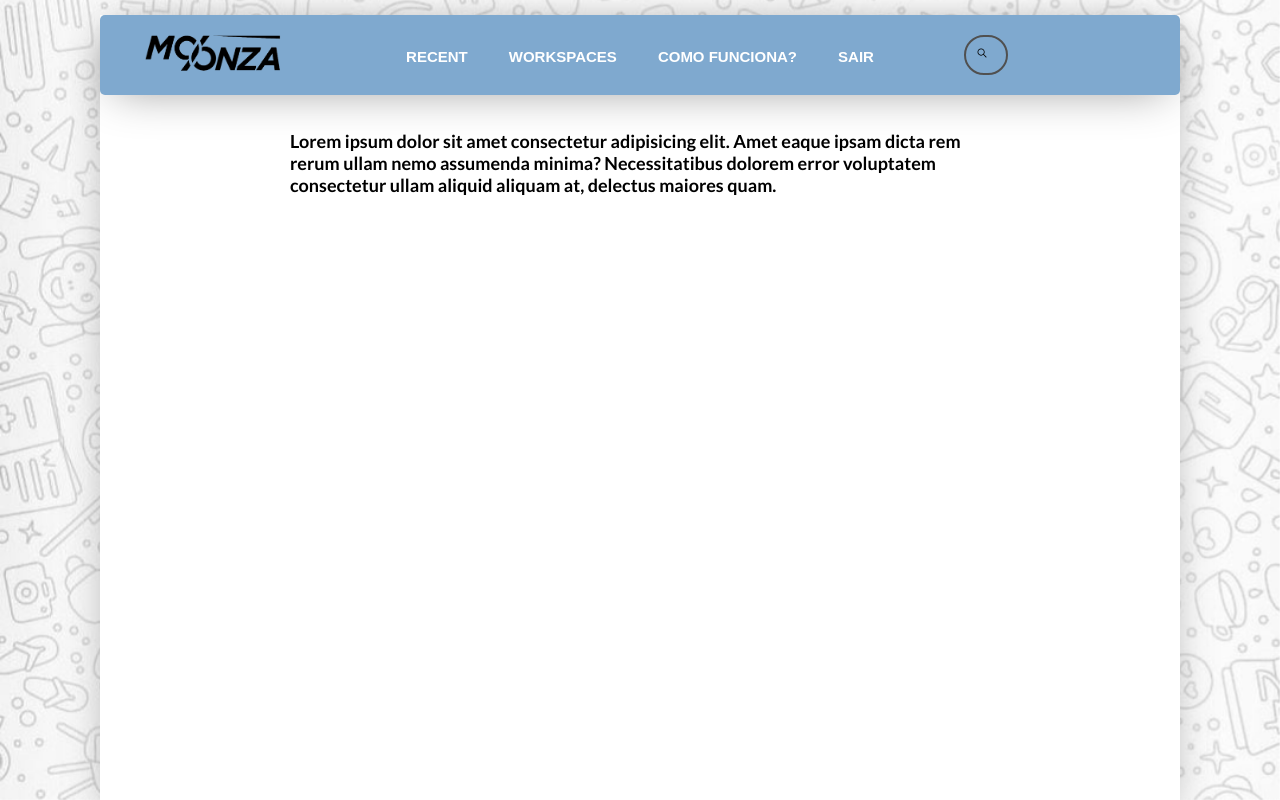
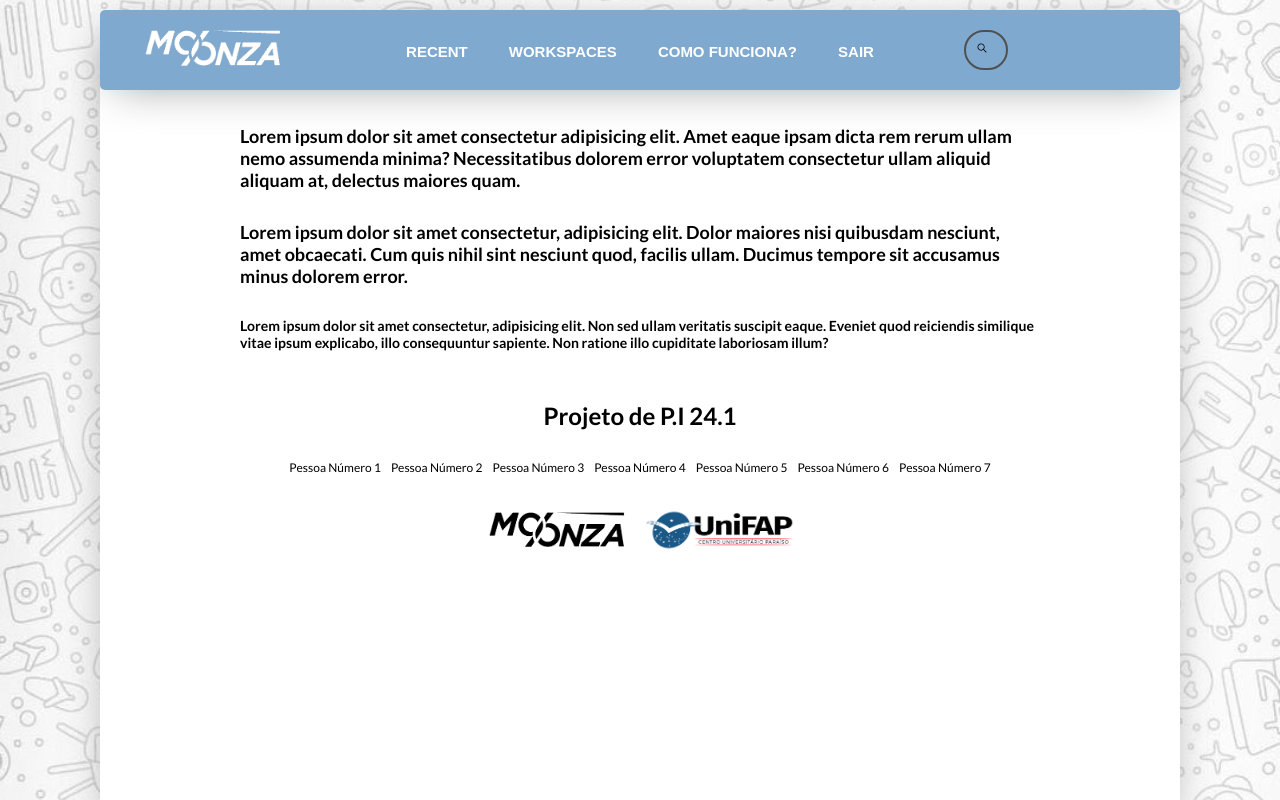
Before and after one commit to JotaEfi/Frontend-ProjetoPI, a React (Create React App) app: page /home in a window 1280 px wide. Built offline with nearby package versions, Linux system fonts and the light colour scheme.

Commit message:
home and task page style edition

```diff
--- a/public/index.html
+++ b/public/index.html
@@ -30,8 +30,7 @@
   </head>
   <body>
     <noscript>You need to enable JavaScript to run this app.</noscript>
-    <div id="root" style="width: 100%;
-     height: 100%;"></div>
+    <div id="root" style="height: 100%;"></div>
     <!--
       This HTML file is a template.
       If you open it directly in the browser, you will see an empty page.
--- /dev/null
+++ b/src/js/components/footer.js
@@ -0,0 +1,29 @@
+import React from "react";
+import ProjectLogo from "../../assets/img/monza-logo4.png";
+import UnifapLogo from "../../assets/img/logo-unifap.png";
+
+// Assuming ProjectLogo is imported or defined somewhere above this line
+// import ProjectLogo from 'path-to-image';
+
+export default function Footer() {
+  return (
+    <footer className="general_footer">
+      <div className="footer_title">
+        <h1>Projeto de P.I 24.1</h1>
+      </div>
+      <div className="footer_colaborators">
+        <p>Pessoa Número 1</p>
+        <p>Pessoa Número 2</p>
+        <p>Pessoa Número 3</p>
+        <p>Pessoa Número 4</p>
+        <p>Pessoa Número 5</p>
+        <p>Pessoa Número 6</p>
+        <p>Pessoa Número 7</p>
+      </div>
+      <div className="footer_logos">
+        <img src={ProjectLogo} alt="" style={{ width: "150px" }} />
+        <img src={UnifapLogo} alt="" style={{ width: "150px" }} />
+      </div>
+    </footer>
+  );
+};
--- a/src/js/pages/home.js
+++ b/src/js/pages/home.js
@@ -1,10 +1,11 @@
 import React from "react";
 import Navbar from "../components/navbar.js";
 import backgroundImage from '../../assets/img/site-background.jpg';
+import Footer from "../components/footer.js"
 export default function Home() {
 
     return (
-        <div className="home">
+        <div className="home pageContainer">
             <img className="background_image" src={backgroundImage} alt="" />
             <div className="white_space">
 
@@ -12,9 +13,13 @@ export default function Home() {
             <Navbar />
             <div className="home_container">
                 <section className="section_project">
-                    <h1>Lorem ipsum dolor sit amet consectetur adipisicing elit. Amet eaque ipsam dicta rem rerum ullam nemo assumenda minima? Necessitatibus dolorem error voluptatem consectetur ullam aliquid aliquam at, delectus maiores quam.</h1>
-                </section>
+                    <div className="text_project_explanation"><h1>Lorem ipsum dolor sit amet consectetur adipisicing elit. Amet eaque ipsam dicta rem rerum ullam nemo assumenda minima? Necessitatibus dolorem error voluptatem consectetur ullam aliquid aliquam at, delectus maiores quam.</h1>
+               <h2    h2>Lorem ipsum dolor sit amet consectetur, adipisicing elit. Dolor maiores nisi quibusdam nesciunt, amet obcaecati. Cum quis nihil sint nesciunt quod, facilis ullam. Ducimus tempore sit accusamus minus dolorem error.</h2>
+               <h3>Lorem ipsum dolor sit amet consectetur, adipisicing elit. Non sed ullam veritatis suscipit eaque. Eveniet quod reiciendis similique vitae ipsum explicabo, illo consequuntur sapiente. Non ratione illo cupiditate laboriosam illum?</h3>
+               </div>
+                     </section>
             </div>
+        <Footer/>
         </div>
     )
 }
--- a/src/js/pages/tasks.js
+++ b/src/js/pages/tasks.js
@@ -7,6 +7,7 @@ import StartComponent from "../components/startComponent.js";
 import FinishedComponent from "../components/finishedComponent.js";
 import backgroundImage from "../../assets/img/site-background.jpg";
 import { Textarea } from "@chakra-ui/react";
+import Footer from "../components/footer.js"
 
 function Home() {
   return (
@@ -19,6 +20,7 @@ function Home() {
         <WaitingComponent />
         <FinishedComponent />
       </section>
+      <Footer />
     </div>
   );
 }
--- a/src/styles/App.css
+++ b/src/styles/App.css
@@ -86,7 +86,7 @@
 
 .nav-bar {
   width: 100%;
-  top: 15px;
+  top: 10px;
   position: fixed;
   align-items: center;
   z-index: 2;
@@ -189,30 +189,11 @@
   justify-content: end;
 }
 
-.toDoContainer {
-  display: grid;
-  grid-template-columns: repeat(3, 1fr);
-  justify-content: space-around;
-  width: 100%;
-  max-width: 1080px;
-  gap: 20px;
-}
-
-.pageContainer {
-  display: flex;
-  justify-content: center;
-  align-items: center;
-}
-
 .home_container {
-  padding-top: 80px;
   display: flex;
   max-width: 800px;
   width: 100%;
   margin: 0 auto;
-}
-.home_container .section_project {
-  padding: 50px;
 }
 
 .background_image {
@@ -228,8 +209,15 @@
   transition: background-size 0.3s;
 }
 
+.text_project_explanation {
+  display: flex;
+  flex-direction: column;
+  gap: 30px;
+}
+
 .tasksComponents {
   border-radius: 5px;
+  position: relative;
   -webkit-box-shadow: 0px 9px 45px -14px rgba(0, 0, 0, 0.41);
   -moz-box-shadow: 0px 9px 45px -14px rgba(0, 0, 0, 0.41);
   box-shadow: 0px 9px 45px -14px rgba(0, 0, 0, 0.41);
@@ -242,7 +230,7 @@
   gap: 15px;
 }
 .tasksComponents h2 {
-  font-size: 2.5rem;
+  font-size: 2rem;
   font-weight: 700;
 }
 .tasksComponents .btnTask {
@@ -263,17 +251,17 @@
   display: flex;
   flex-direction: column;
   gap: 5px;
-  max-height: 200px;
   font-size: 1.5rem;
   color: white;
   padding: 0px;
   background-color: none;
 }
 .tasksComponents .tasks .taskName {
-  font-size: 2rem;
+  font-size: 1.5rem;
 }
 .tasksComponents .tasks .descTask {
   padding: 0px;
+  font-size: 1rem;
   color: rgba(255, 255, 255, 0.671);
 }
 .tasksComponents .task {
@@ -284,6 +272,7 @@
 }
 
 .tasks_component {
+  position: relative;
   display: flex;
   flex-direction: column;
   gap: 10px;
@@ -296,12 +285,21 @@
   padding: 10px;
 }
 
+.toDoContainer {
+  display: grid;
+  grid-template-columns: repeat(3, 1fr);
+  justify-content: space-around;
+  width: 100%;
+  max-width: 1080px;
+  gap: 20px;
+}
+
 .white_space {
   height: 100%;
+  top: 10px;
   background-color: white;
   position: fixed;
   width: 1080px;
-  bottom: 0;
   left: 50%;
   z-index: -1;
   transform: translate(-50%, 15px);
@@ -312,9 +310,41 @@
 
 .pageContainer {
   display: flex;
+  flex-direction: column;
   max-width: 1080px;
   width: 100%;
+  height: 100%;
   margin: 0 auto;
+  gap: 50px;
+  display: flex;
+  justify-content: center;
+  align-items: center;
+  padding: 12.5rem 5rem 5rem 5rem;
+}
+
+.general_footer {
+  justify-content: end;
+  justify-self: self-end;
+  display: flex;
+  flex-direction: column;
+  justify-content: center;
+  align-items: center;
+  gap: 30px;
+}
+.general_footer .footer_colaborators {
+  gap: 10px;
+  display: flex;
+}
+.general_footer .footer_title {
+  display: flex;
+}
+.general_footer .footer_logos {
+  display: flex;
+  gap: 10px;
+  align-items: center;
+  justify-content: center;
+  flex-direction: row;
+  gap: 10px;
 }
 
 /*# sourceMappingURL=App.css.map */
--- a/src/styles/index.css
+++ b/src/styles/index.css
@@ -17,10 +17,6 @@ html {
   font-weight: 400;
   font-style: normal;
   font-optical-sizing: auto;
-
-
-
-
 
 }
 
@@ -58,8 +54,11 @@ body {
 *::-moz-scrollbar-thumb:hover {
   background-color: #555;
 }
-
-.pageContainer {
-  padding: 15rem 5rem 0 5rem;
+.nav_container button a{
+filter: invert();
+}
+.nav_container button a:hover {
+  filter: none;
+  transition-duration: .2s;
 
 }
--- a/src/styles/scss/GlobalStyles.scss
+++ b/src/styles/scss/GlobalStyles.scss
@@ -1,9 +1,9 @@
 .white_space {
     height: 100%;
+    top: 10px;
     background-color: white;
     position: fixed;
     width: 1080px;
-    bottom: 0;
     left: 50%;
     z-index: -1;
     transform: translate(-50%, 15px);
@@ -13,8 +13,40 @@
 }
 .pageContainer {
     display: flex;
+    flex-direction: column;
     max-width: 1080px;
     width: 100%;
+    height: 100%;
     margin: 0 auto;
+    gap: 50px;
+    display: flex;
+    justify-content: center;
+    align-items: center;
+    padding: 12.5rem 5rem 5rem 5rem;
+}
+.general_footer {
+  justify-content: end;
+  justify-self: self-end;
+    display: flex;
+    flex-direction: column;
+    justify-content: center;
+    align-items: center;
+    gap: 30px;
+    .footer_colaborators{
+        gap: 10px;
+        display: flex;
+    }
+    .footer_title{
+        display: flex;
+
+    }
+    .footer_logos {
+        display: flex;
+        gap: 10px;
+        align-items: center;
+        justify-content: center;
+        flex-direction: row;
+        gap: 10px;
+    }
 
 }
--- a/src/styles/scss/Home.scss
+++ b/src/styles/scss/Home.scss
@@ -1,14 +1,12 @@
 .home_container {
-    padding-top: 80px;
+
     display: flex;
     max-width: 800px;
     width: 100%;
     margin: 0 auto;
 
 
-    .section_project {
-        padding: 50px;
-    }
+
 }
 
 .background_image {
@@ -23,3 +21,8 @@ object-fit: cover;
     z-index: -2;
     transition: background-size 0.3s;
 }
+.text_project_explanation {
+    display: flex;
+    flex-direction: column;
+    gap: 30px;
+}
--- a/src/styles/scss/NavBar.scss
+++ b/src/styles/scss/NavBar.scss
@@ -4,7 +4,7 @@
 
 .nav-bar {
     width: 100%;
-    top: 15px;
+    top: 10px;
     position: fixed;
     align-items: center;
     z-index: 2;
@@ -32,6 +32,7 @@
         background-color: rgb(88, 88, 88);
         height: 20px;
         width: 100px;
+
     }
 
     button {
```
Also changed, not shown: src/styles/scss/Tasks.scss (+18 -4 lines), src/styles/scss/ToDo.scss (+0 -14 lines), src/assets/img/logo-unifap.png (added), 1 other file (tests, documents, lock files or other folders).
